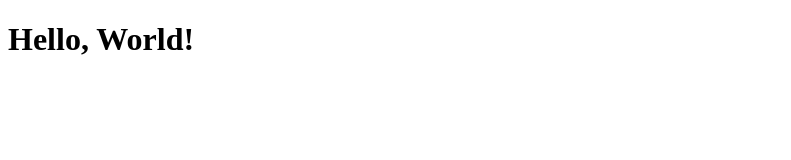
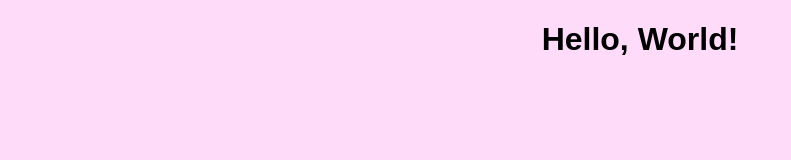
Before and after one commit to micaelafrank/nugget-girl-database, a plain HTML site: page index.html in a window 1280 px wide. Shown: the whole page, without its empty margins (0-791 px from the left). Drawn offline with Linux system fonts and the light colour scheme.

Commit message:
add style.css, connect to index.html

```diff
--- a/index.html
+++ b/index.html
@@ -2,6 +2,7 @@
 <html lang="en">
     <head>
         <title>Mickey's website</title>
+        <link rel="stylesheet" href="style.css">
     </head>
     <body>
         <h1>Hello, World!</h1>
--- /dev/null
+++ b/style.css
@@ -0,0 +1,8 @@
+body{
+    background: rgb(255, 219, 250);
+}
+
+h1{
+    font-family: Arial, Helvetica, sans-serif;
+    text-align: center;
+}
```
